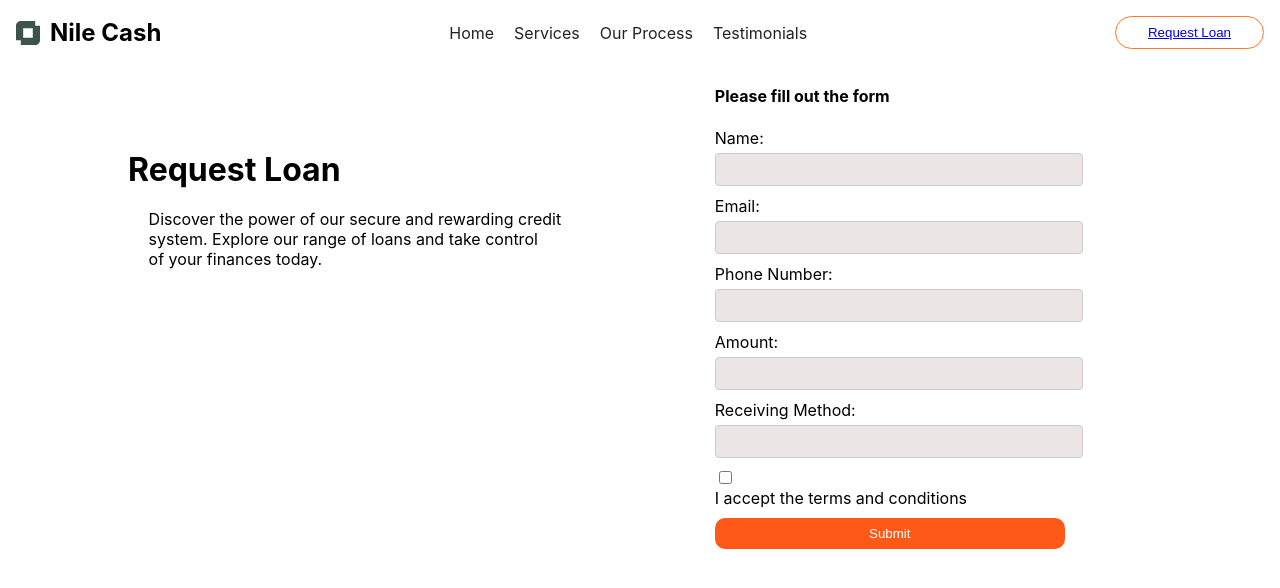
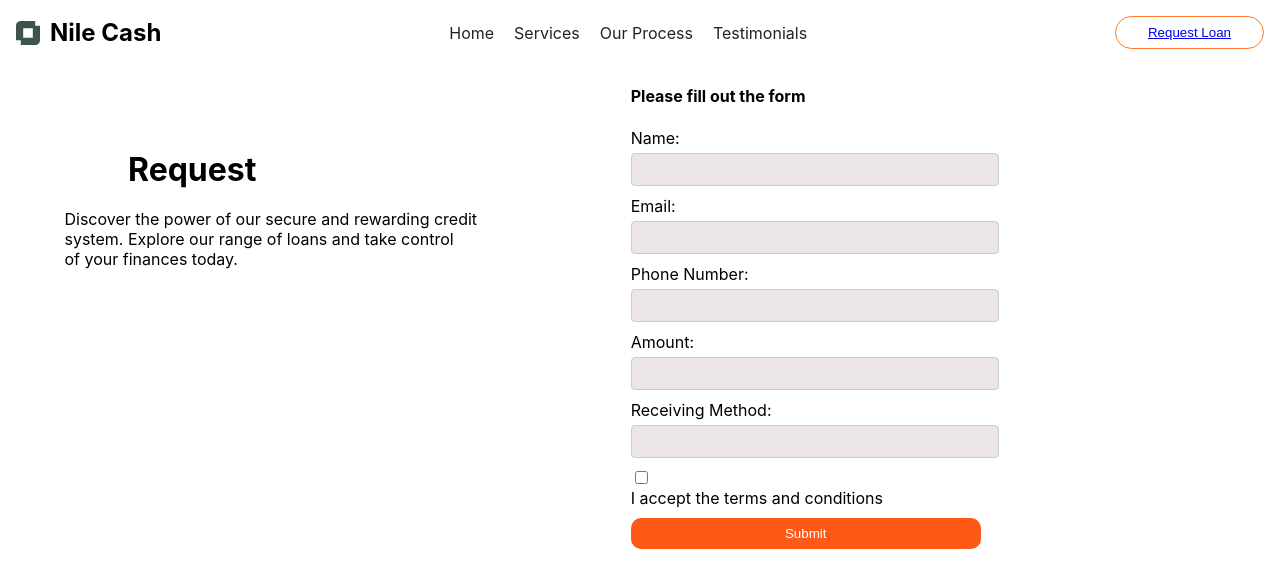
Before and after one commit to apolloshadrack/nile-cash, a React (Create React App) app: page /loan-request in a window 1280 px wide. Shown: the top 588 px of the page. Built offline with nearby package versions, Linux system fonts and the light colour scheme; no server answers.

Commit message:
updated request loan

```diff
--- a/src/forms/RequestLoanForm.js
+++ b/src/forms/RequestLoanForm.js
@@ -31,7 +31,7 @@
 
     return (
         <div className="loan-form-container">
-            <h1 className="title">Request Loan</h1>
+            <h1 className="title">Request</h1>
             <p className="wording">
                 Discover the power of our secure and rewarding credit<br />
                 system. Explore our range of loans and take control<br />
```
